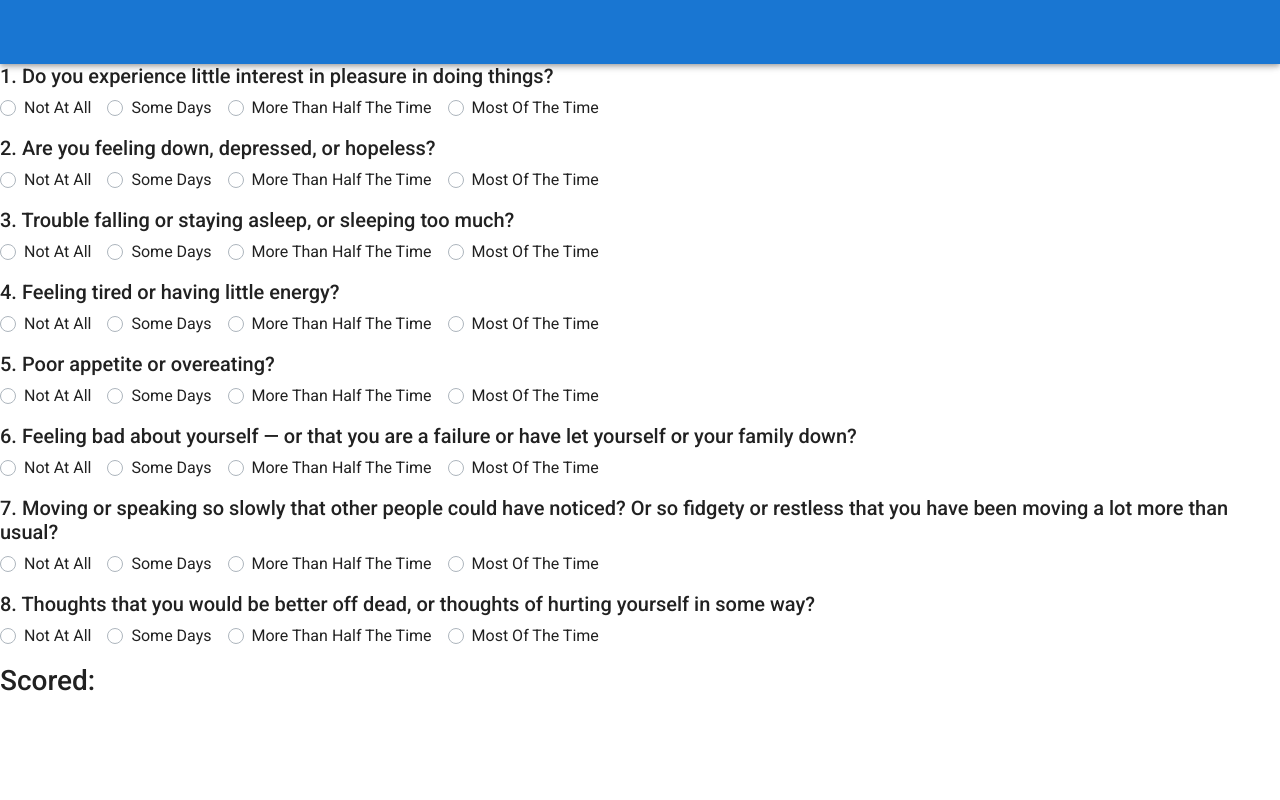
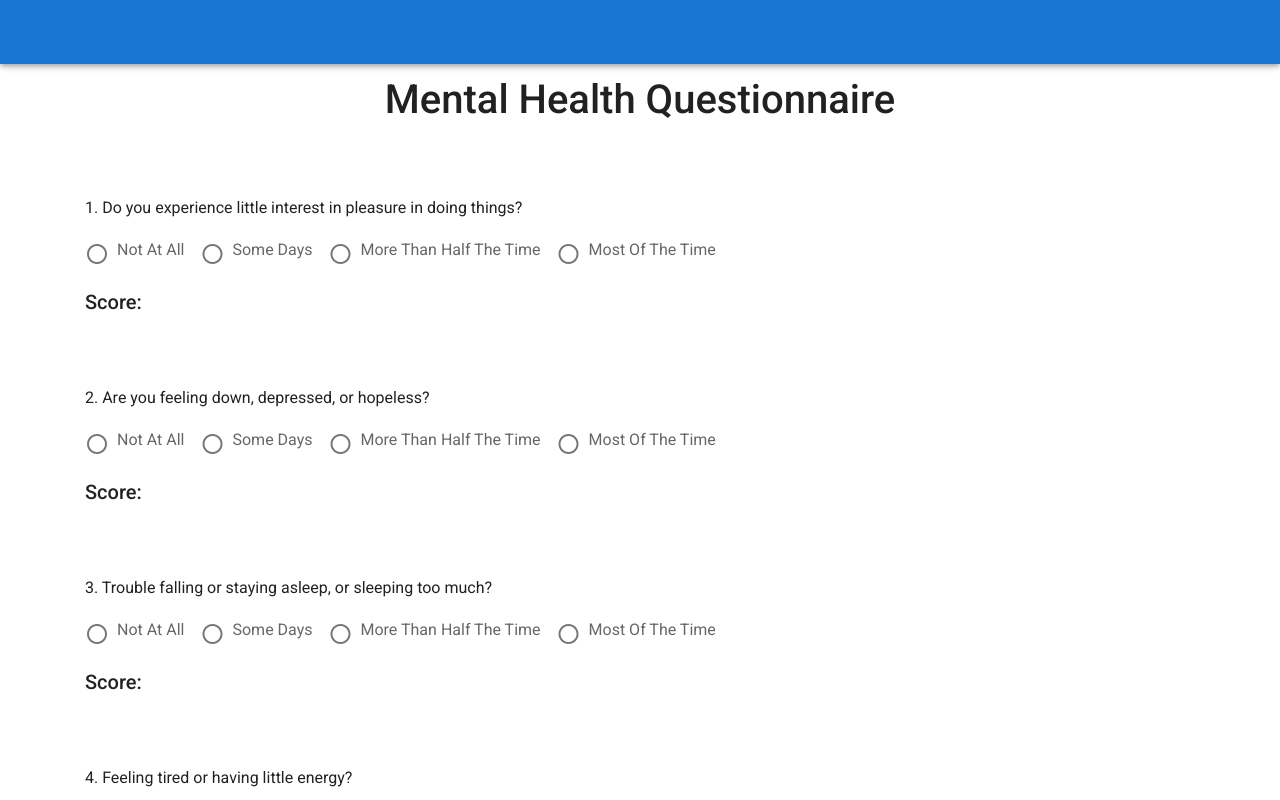
Before and after one commit to dvega920/BALANCE, a Vue app in the folder client/: page /Questionnaire in a window 1280 px wide. Shown: the top 800 px of the page. Built offline with nearby package versions, Linux system fonts and the light colour scheme.

Commit message:
reverted back to veutify from bs-vue, changed v-model on radios, added answers object, added some styling to title

```diff
--- a/client/src/components/Questionnaire.vue
+++ b/client/src/components/Questionnaire.vue
@@ -1,31 +1,25 @@
 <template>
-  <div>
-    <!-- Questions -->
-    <b-form-group v-for="(question, i) in questions" :key="i">
-      <h5>{{i+1}}. {{questions[i].text}}</h5>
+  <v-app>
+    <v-container fluid>
+      <h1>Mental Health Questionnaire</h1>
 
-      <!-- Radio Button Responses -->
-      <b-form-radio-group
-        id="radio-slots"
-        v-model="selected"
-        :options="options"
-        name="radio-options-slots"
-      >
-        <template v-slot:first>
-          <b-form-radio value="1">Not At All</b-form-radio>
-        </template>
+      <v-content v-for="(question, i) in questions" :key="i" v-model="selected">
+        <p>{{i+1}}. {{ questions[i].text}}</p>
 
-        <b-form-radio value="2">Some Days</b-form-radio>
-        <b-form-radio value="3">More Than Half The Time</b-form-radio>
-        <b-form-radio value="4">Most Of The Time</b-form-radio>
-      </b-form-radio-group>
-    </b-form-group>
-    <h3>
-      Scored:
-      <strong>{{selected}}</strong>
-    </h3>
-  </div>
+        <v-radio-group v-model="answers[i]" row>
+          <v-radio label="Not At All" value="1"></v-radio>
+          <v-radio label="Some Days" value="2"></v-radio>
+          <v-radio label="More Than Half The Time" value="3"></v-radio>
+          <v-radio label="Most Of The Time" value="4"></v-radio>
+        </v-radio-group>
+        <h5>Score: {{answers[i]}}</h5>
+      </v-content>
+      <br />
+      <h3>Total Score:</h3>
+    </v-container>
+  </v-app>
 </template>
+
 <script>
 export default {
   data() {
@@ -34,10 +28,15 @@ export default {
         {
           text: "Do you experience little interest in pleasure in doing things?"
         },
-        { text: "Are you feeling down, depressed, or hopeless?" },
-        { text: "Trouble falling or staying asleep, or sleeping too much?" },
-        { text: "Feeling tired or having little energy?" },
-        { text: "Poor appetite or overeating?" },
+        {
+          text: "Are you feeling down, depressed, or hopeless?"
+        },
+        {
+          text: "Trouble falling or staying asleep, or sleeping too much?"
+        },
+        {
+          text: "Feeling tired or having little energy?"
+        },
         {
           text:
             "Feeling bad about yourself — or that you are a failure or have let yourself or your family down?"
@@ -51,21 +50,19 @@ export default {
             "Thoughts that you would be better off dead, or thoughts of hurting yourself in some way?"
         }
       ],
-      selected: ""
-      // options: [
-      //   { text: "Toggle this custom radio", value: "first" },
-      //   { text: "Or toggle this other custom radio", value: "second" },
-      //   { text: "This one is Disabled", value: "3", disabled: true },
-      //   { text: "This is the 4th radio", value: "4" }
-      // ]
+      answers: {
+        label1: "Not At All",
+        label2: "Some Days",
+        label3: "More Than Half The Time",
+        label4: "Most Of The Time"
+      }
     };
   }
 };
 </script>
 
 <style scoped>
-.title {
+h1 {
   text-align: center;
-  color: red;
 }
 </style>>
```
